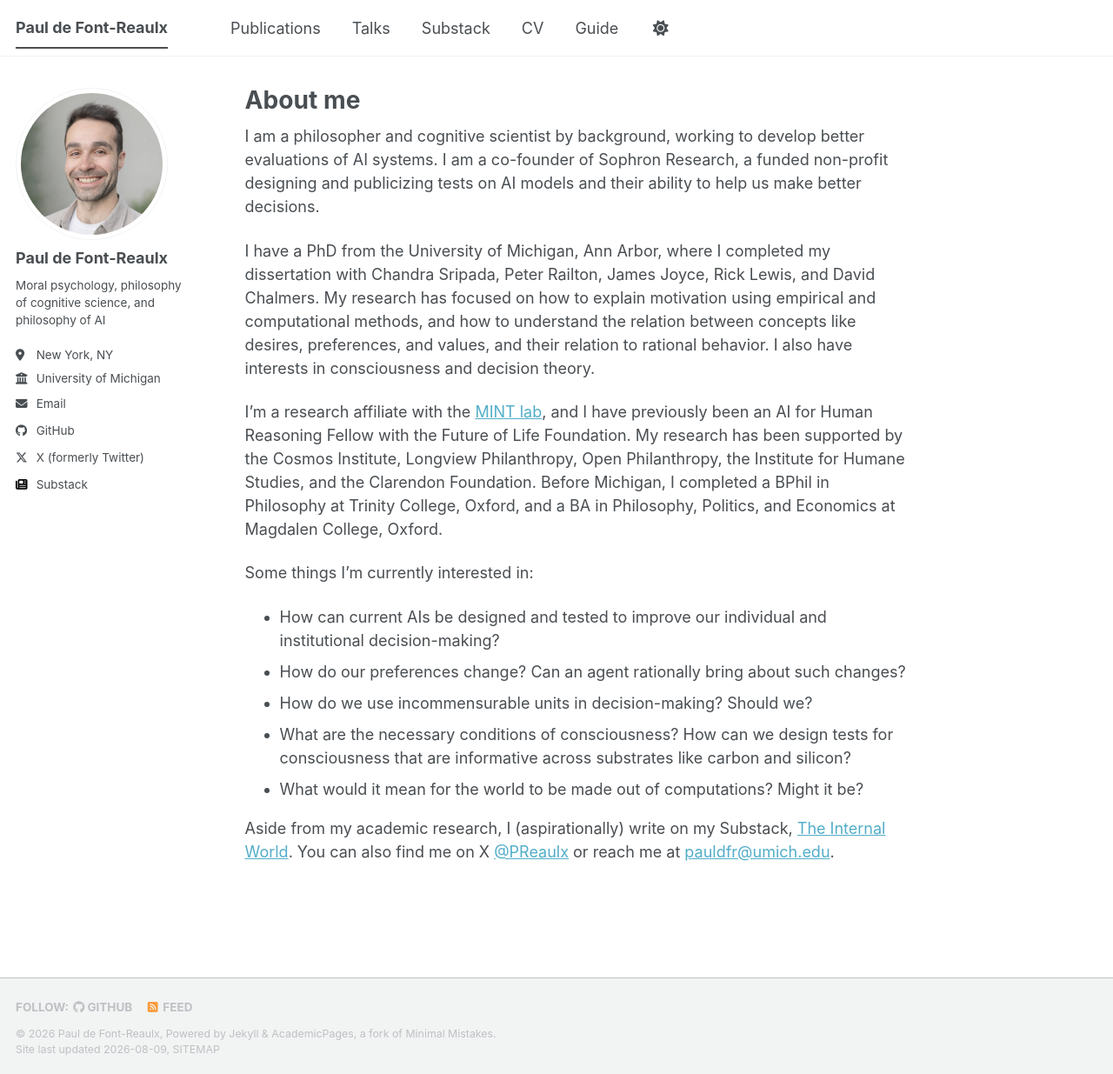
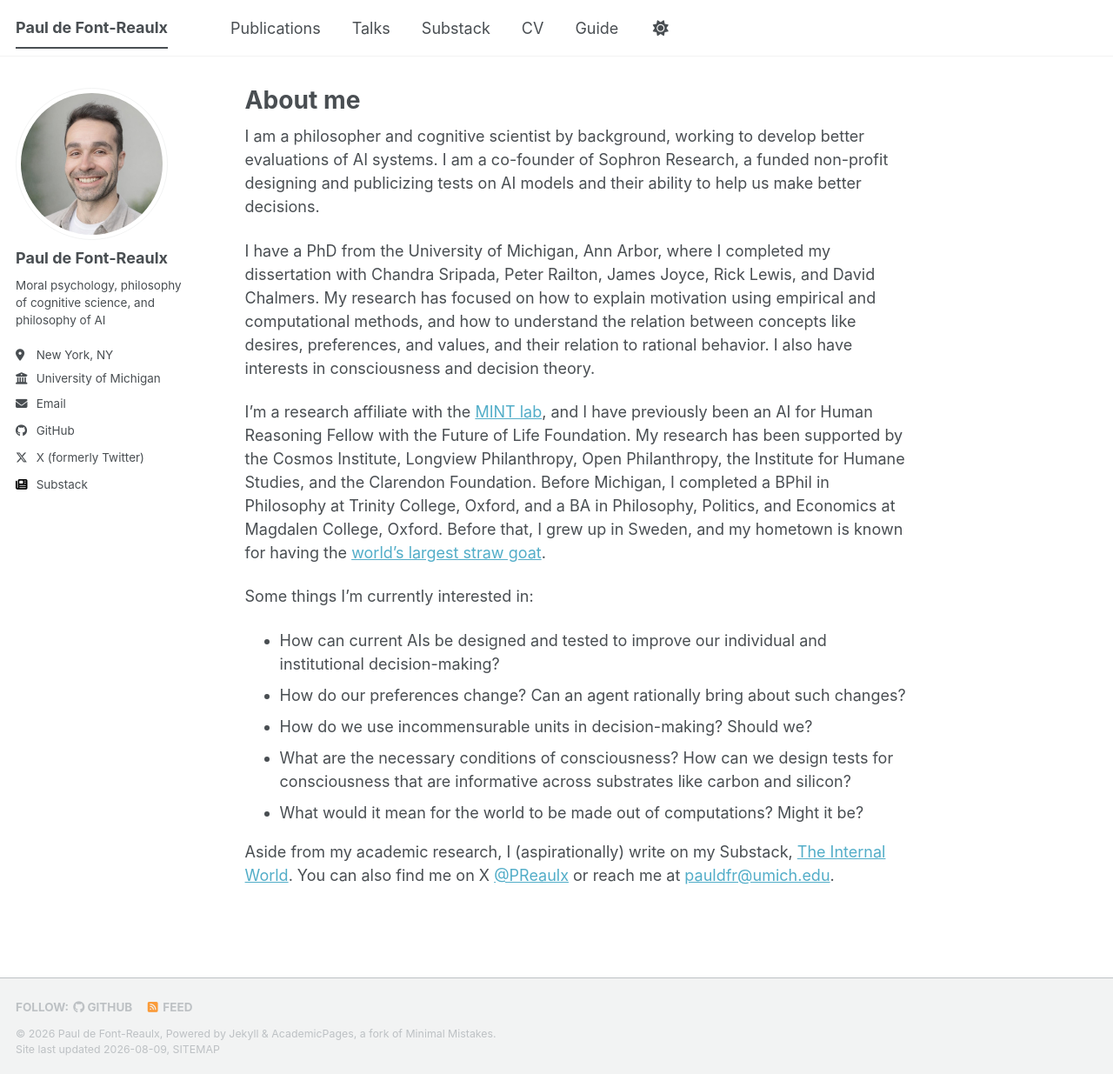
Before and after one commit to pauldfr/pauldfr.github.io, a Jekyll site: the page built from _pages/about.md, in a window 1280 px wide and 1235 px high. Shown: the whole window at 87% size. Built offline with Jekyll 4.4.1, drawn with Linux system fonts in a browser that asks for light colours; a style sheet for code colours, icons or effects is not loaded.

Commit message:
Add Gävle goat mention with Wikipedia link
Co-Authored-By: Claude Fable 5 <noreply@anthropic.com>

```diff
--- a/_pages/about.md
+++ b/_pages/about.md
@@ -11,7 +11,7 @@ I am a philosopher and cognitive scientist by background, working to develop bet
 
 I have a PhD from the University of Michigan, Ann Arbor, where I completed my dissertation with Chandra Sripada, Peter Railton, James Joyce, Rick Lewis, and David Chalmers. My research has focused on how to explain motivation using empirical and computational methods, and how to understand the relation between concepts like desires, preferences, and values, and their relation to rational behavior. I also have interests in consciousness and decision theory.
 
-I'm a research affiliate with the [MINT lab](https://mintresearch.org/), and I have previously been an AI for Human Reasoning Fellow with the Future of Life Foundation. My research has been supported by the Cosmos Institute, Longview Philanthropy, Open Philanthropy, the Institute for Humane Studies, and the Clarendon Foundation. Before Michigan, I completed a BPhil in Philosophy at Trinity College, Oxford, and a BA in Philosophy, Politics, and Economics at Magdalen College, Oxford.
+I'm a research affiliate with the [MINT lab](https://mintresearch.org/), and I have previously been an AI for Human Reasoning Fellow with the Future of Life Foundation. My research has been supported by the Cosmos Institute, Longview Philanthropy, Open Philanthropy, the Institute for Humane Studies, and the Clarendon Foundation. Before Michigan, I completed a BPhil in Philosophy at Trinity College, Oxford, and a BA in Philosophy, Politics, and Economics at Magdalen College, Oxford. Before that, I grew up in Sweden, and my hometown is known for having the [world's largest straw goat](https://en.wikipedia.org/wiki/G%C3%A4vle_goat).
 
 Some things I'm currently interested in:
 * How can current AIs be designed and tested to improve our individual and institutional decision-making?
```
